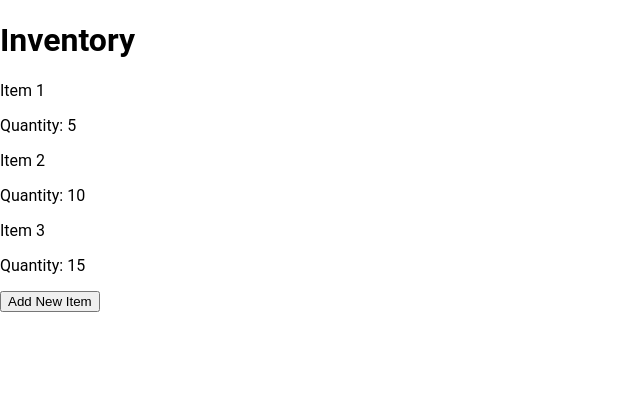
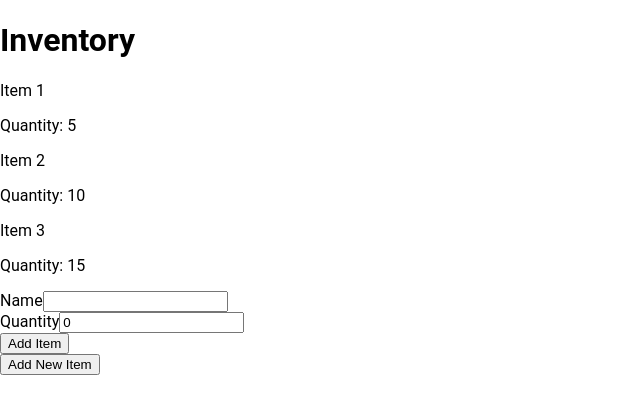
Before and after one commit to hbohlen/inventory-tracker, a React (Vite) app: page / in a window 1280 px wide. Shown: the top 414 px of the page, without its empty margins (0-640 px from the left). Built offline with nearby package versions, Linux system fonts and the light colour scheme.

Commit message:
Setup add item form and submit is logging in console

```diff
--- a/src/App.tsx
+++ b/src/App.tsx
@@ -5,6 +5,8 @@ import Header from "./components/Header";
 import ItemList from "./components/ItemList";
 
 import AddItemButton from "./components/AddItemButton";
+
+import NewItemForm from "./components/NewItemForm";
 
 import { listData } from "./data/listData";
 
@@ -15,6 +17,7 @@ const App: React.FC = () => {
     <>
       <Header />
       <ItemList items={listData} />
+      <NewItemForm />
       <AddItemButton />
     </>
   );
--- /dev/null
+++ b/src/components/NewItemForm.tsx
@@ -0,0 +1,39 @@
+import React, { useState } from "react";
+
+const NewItemForm: React.FC = () => {
+  const [name, setName] = useState("");
+  const [quantity, setQuantity] = useState<number>(0);
+
+  const handleSubmit = (e: React.FormEvent<HTMLFormElement>) => {
+    e.preventDefault();
+    console.log("Submitted:", name, quantity);
+  };
+
+  return (
+    <form onSubmit={handleSubmit}>
+      <div>
+        <label htmlFor="name">Name</label>
+        <input
+          type="text"
+          id="name"
+          value={name}
+          onChange={(e) => setName(e.target.value)}
+          required
+        />
+      </div>
+      <div>
+        <label htmlFor="quantity">Quantity</label>
+        <input
+          type="number"
+          id="quantity"
+          value={quantity}
+          onChange={(e) => setQuantity(Number(e.target.value))}
+          required
+        />
+      </div>
+      <button type="submit">Add Item</button>
+    </form>
+  );
+};
+
+export default NewItemForm;
```
